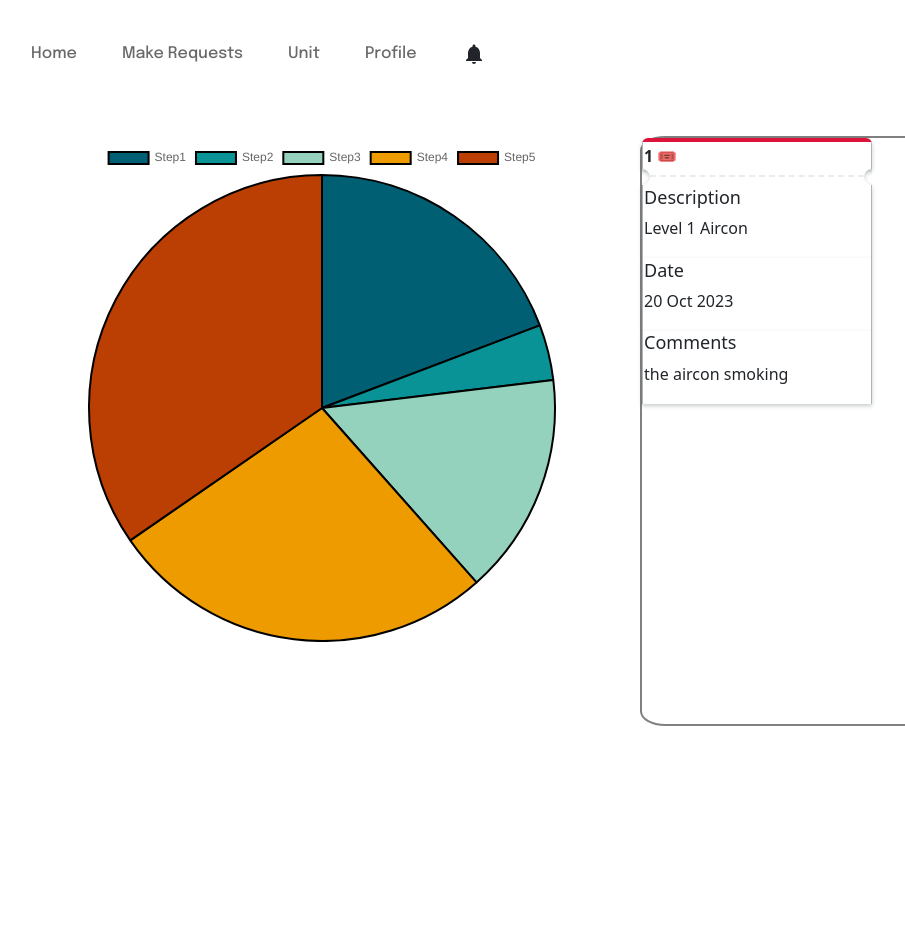
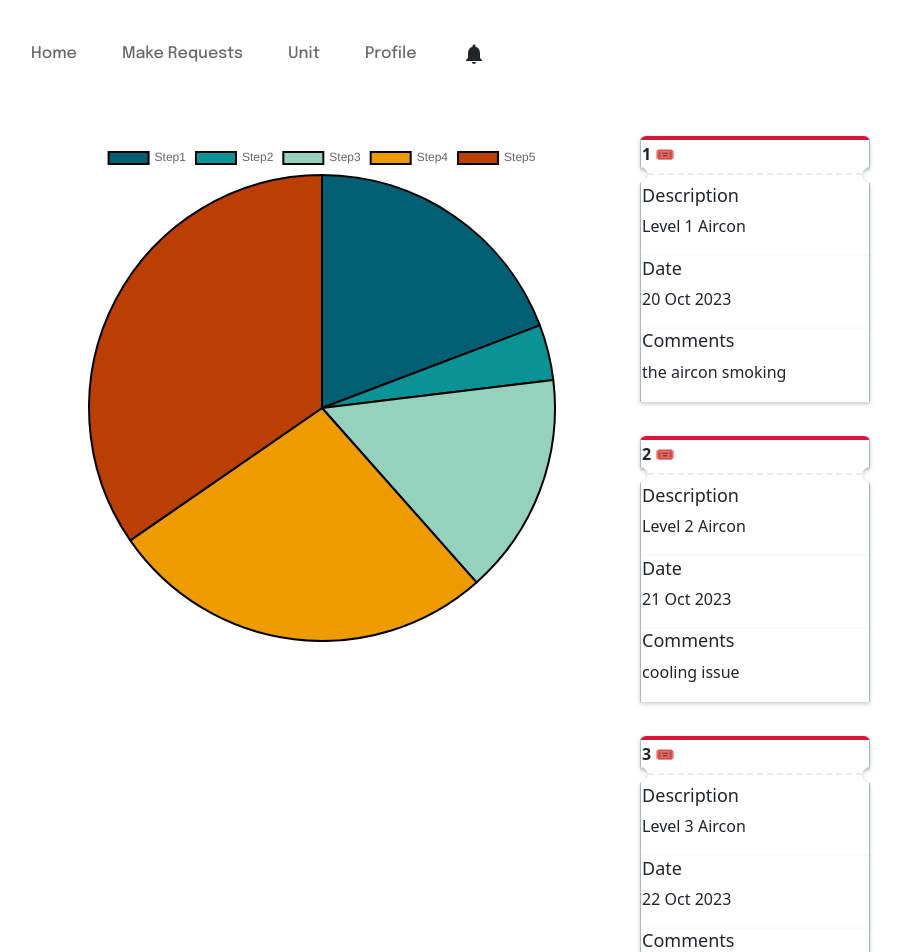
Before and after one commit to sarang2551/tenantFrontend, a React (Create React App) app: page /tenant/home in a window 1280 px wide. Shown: the top 952 px of the page, without its empty margins (50-955 px from the left). Built offline with nearby package versions, Linux system fonts and the light colour scheme.

Commit message:
Tickets now dynamic but the tickets position weird

```diff
--- a/src/components/STTicketsNew.js
+++ b/src/components/STTicketsNew.js
@@ -1,11 +1,13 @@
 import React from 'react';
 
-function Ticket() {
+function Ticket({ tickets }) {
   return (
-    <article className="ticket">
+    <div>
+      {tickets.map((ticket, index) => (
+        <article className="ticket" key={index}>
           <header className="ticket__wrapper">
             <div className="ticket__header">
-          1 🎟
+              {index + 1} 🎟
             </div>
           </header>
           <div className="ticket__divider">
@@ -15,22 +17,24 @@ function Ticket() {
           <div className="ticket__body">
             <section className="ticket__section">
               <h3>Description</h3>
-          <p>Level 1 Aircon</p>
+              <p>{ticket.description}</p>
             </section>
           </div>
           <div className="ticket__body">
             <section className="ticket__section">
               <h3>Date</h3>
-          <p>20 Oct 2023</p>
+              <p>{ticket.date}</p>
             </section>
           </div>
           <div className="ticket__body">
             <section className="ticket__section">
               <h3>Comments</h3>
-          <p>the aircon smoking</p>
+              <p>{ticket.comments}</p>
             </section>
           </div>
         </article>
+      ))}
+    </div>
   );
 }
 
--- a/src/components/ST_Des_summary.js
+++ /dev/null
@@ -1,40 +0,0 @@
-import React from 'react';
-
-const data = [
-  ['Data 1', 'Data 2'],
-  ['Data 3', 'Data 4'],
-  ['Data 5', 'Data 6'],
-  // More data columns
-];
-
-function DesTable() {
-  const columnToReplace = 0; // Index of the column to replace
-  const newColumnLabel = 'Description'; // New label for the column
-
-  const filteredData = data.map(row => row.filter((_, index) => index !== columnToReplace));
-
-  return (
-    <table className="container">
-      <thead>
-        <tr>
-          {filteredData[0].map((_, columnIndex) => (
-            <th key={columnIndex}>
-              {columnIndex === columnToReplace ? newColumnLabel : `Column ${columnIndex + 1}`}
-            </th>
-          ))}
-        </tr>
-      </thead>
-      <tbody>
-        {filteredData.map((row, rowIndex) => (
-          <tr key={rowIndex}>
-            {row.map((cellData, columnIndex) => (
-              <td key={columnIndex}>{cellData}</td>
-            ))}
-          </tr>
-        ))}
-      </tbody>
-    </table>
-  );
-}
-
-export default DesTable;
--- a/src/components/headers/assets/css/style.css
+++ b/src/components/headers/assets/css/style.css
@@ -768,16 +768,16 @@ body {
 
 .home-container3 {
 
-  width: 1000px;
+  width: 600px;
   height: 590px;
   display: grid;
-  grid-template-columns: 2fr 1fr;
+  /* grid-template-columns: 1fr 1fr;  */
   grid-template-rows: auto;
   grid-gap: 10px;
-  border-color: #808080;
-  border-style: solid;
+  /* border-color: #808080; */
+  /* border-style: solid;
   border-width: 2px;
-  border-radius: 2.5%;
+  border-radius: 2.5%; */
   flex-direction: column;
   margin-left: 5px;
   margin-top: -100px;
@@ -969,10 +969,12 @@ body {
   background-color: #f4f5f6;
 }
 .ticket {
-  display: block;
+  grid-template-columns: 1fr 1fr;
   grid-template-rows: auto 1fr auto;
-  max-width: 24rem;
+  /* max-width: 24rem; */
   width: 230px;
+  height: 300px;
+
 }
 .ticket__header, .ticket__body, .ticket__footer {
   padding: 0.1rem;
--- a/src/pages/homePage.js
+++ b/src/pages/homePage.js
@@ -3,7 +3,7 @@ import Navbar from '../components/headers/NavBar'
 import axios from "axios"
 import "../components/headers/assets/css/style.css"
 import Pie from '../components/Pie'
-import DesTable from '../components/ST_Des_summary'
+
 import Ticket from '../components/STTicketsNew'
 
 
@@ -21,6 +21,25 @@ function Home() {
         console.error('Error:', error);
       });
   }
+  const ticketData = [
+    {
+      description: 'Level 1 Aircon',
+      date: '20 Oct 2023',
+      comments: 'the aircon smoking'
+    },
+    {
+      description: 'Level 2 Aircon',
+      date: '21 Oct 2023',
+      comments: 'cooling issue'
+    },
+    {
+      description: 'Level 3 Aircon',
+      date: '22 Oct 2023',
+      comments: 'strange noise'
+    }
+    // Add more
+  ];
+
   return (
   <div>
   <Navbar/>
@@ -50,9 +69,8 @@ function Home() {
                 <div class="home-container3">
 
 
-                    <Ticket/>
-                    <Ticket/>
-                    {/* <DesTable/> */}
+                    <Ticket tickets = {ticketData}/>
+
 
 
 
```
Lines whose indentation alone changed are shown as unchanged.
